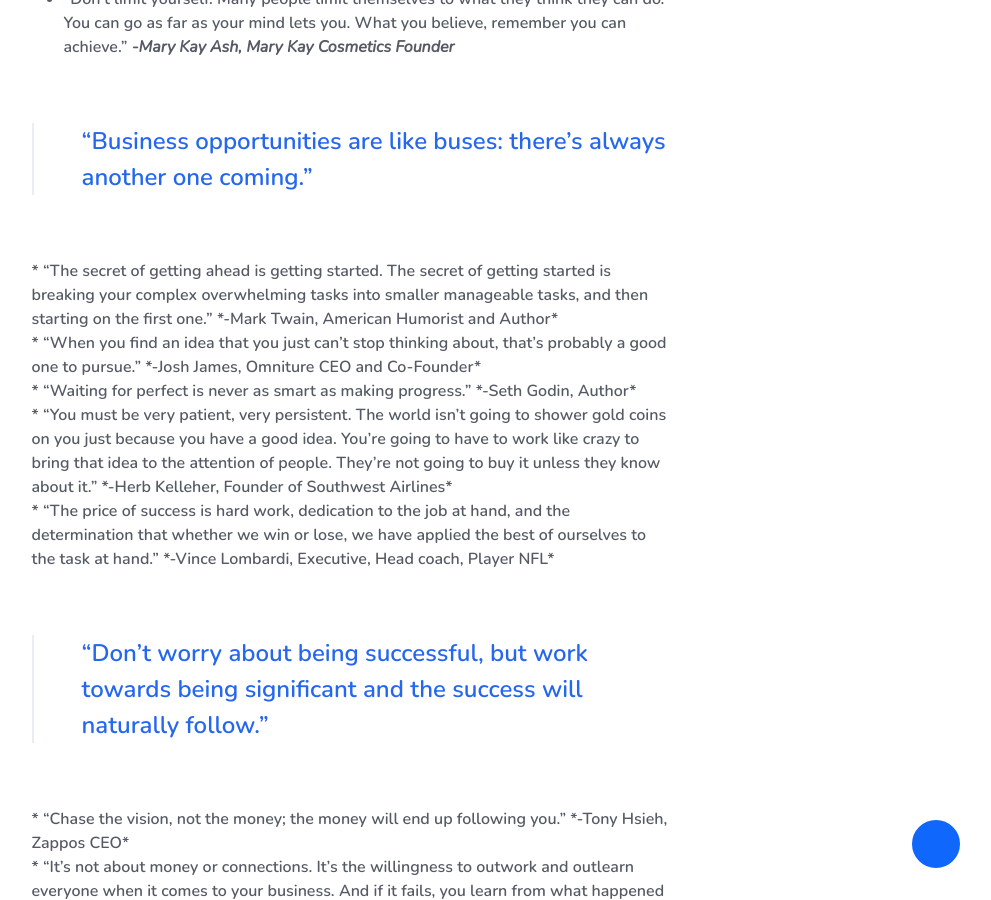
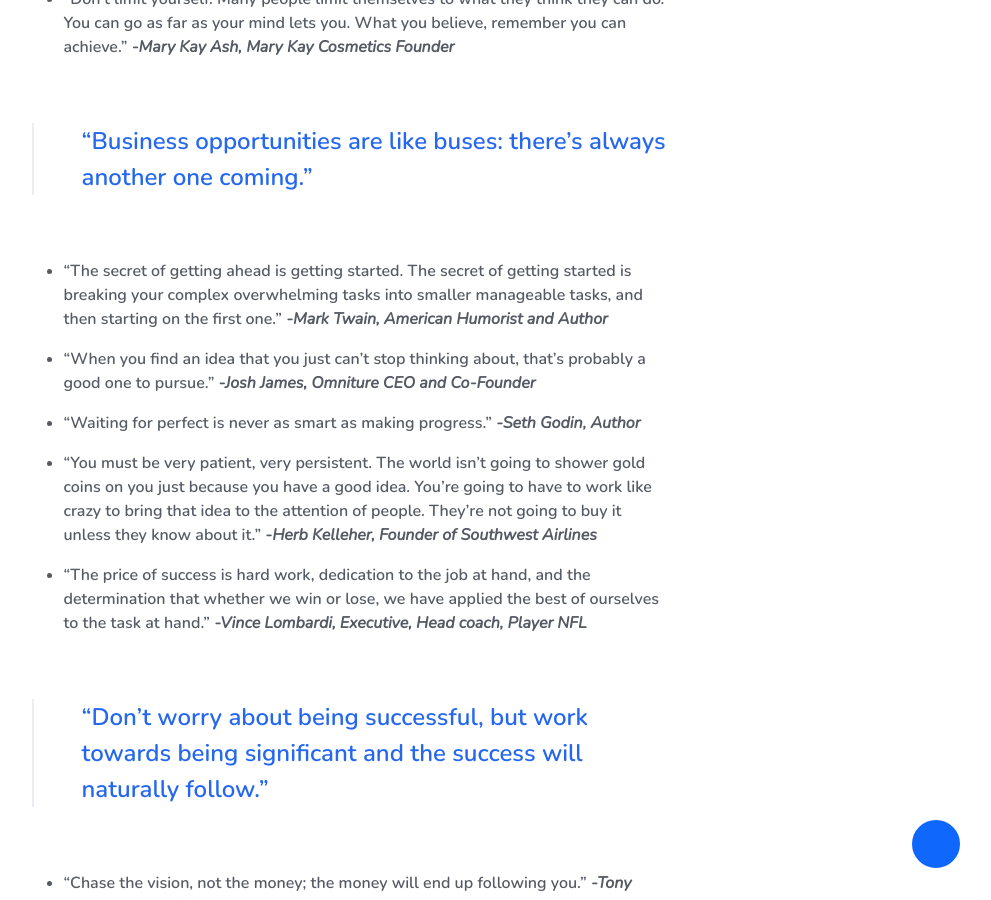
Before and after one commit to neo360africa3/neo360africa3.github.io, a Jekyll site: the page built from _posts/2019-10-10-heres-what-successful-entrepreneurs-have-to-say-about-excelling-in-business.markdown, in a window 1280 px wide and 900 px high, scrolled down 1184 px. Shown: the whole window, without its empty margins (288-1279 px from the left). Built offline with Jekyll 4.4.1, drawn with Linux system fonts in a browser that asks for light colours; our own code applies the rules of GitHub Pages for plain Markdown files; a script that is not in the unit is left out; some of the changed text lies outside the part shown.

Commit message:
Updated Heres What Successful Entrepreneurs Have To Say About Excelling In Business

```diff
--- a/_posts/2019-10-10-heres-what-successful-entrepreneurs-have-to-say-about-excelling-in-business.markdown
+++ b/_posts/2019-10-10-heres-what-successful-entrepreneurs-have-to-say-about-excelling-in-business.markdown
@@ -24,26 +24,24 @@
 <blockquote class="blockquote">
 “Business opportunities are like buses: there’s always another one coming.”
 </blockquote>
-<p>
 
-* “The secret of getting ahead is getting started. The secret of getting started is breaking your complex overwhelming tasks into smaller manageable tasks, and then starting on the first one.” *-Mark Twain, American Humorist and Author* <br/>
+* “The secret of getting ahead is getting started. The secret of getting started is breaking your complex overwhelming tasks into smaller manageable tasks, and then starting on the first one.” *-Mark Twain, American Humorist and Author*
 
-* “When you find an idea that you just can’t stop thinking about, that’s probably a good one to pursue.” *-Josh James, Omniture CEO and Co-Founder* <br/>
+* “When you find an idea that you just can’t stop thinking about, that’s probably a good one to pursue.” *-Josh James, Omniture CEO and Co-Founder*
 
-* “Waiting for perfect is never as smart as making progress.” *-Seth Godin, Author* <br/>
+* “Waiting for perfect is never as smart as making progress.” *-Seth Godin, Author*
 
-* “You must be very patient, very persistent. The world isn’t going to shower gold coins on you just because you have a good idea. You’re going to have to work like crazy to bring that idea to the attention of people. They’re not going to buy it unless they know about it.” *-Herb Kelleher, Founder of Southwest Airlines* <br/>
+* “You must be very patient, very persistent. The world isn’t going to shower gold coins on you just because you have a good idea. You’re going to have to work like crazy to bring that idea to the attention of people. They’re not going to buy it unless they know about it.” *-Herb Kelleher, Founder of Southwest Airlines*
 
-* “The price of success is hard work, dedication to the job at hand, and the determination that whether we win or lose, we have applied the best of ourselves to the task at hand.” *-Vince Lombardi, Executive, Head coach, Player NFL* <br/>
+* “The price of success is hard work, dedication to the job at hand, and the determination that whether we win or lose, we have applied the best of ourselves to the task at hand.” *-Vince Lombardi, Executive, Head coach, Player NFL*
 
 <blockquote class="blockquote">
 “Don’t worry about being successful, but work towards being significant and the success will naturally follow.”
 </blockquote>
-<p>
 
-* “Chase the vision, not the money; the money will end up following you.” *-Tony Hsieh, Zappos CEO* <br/>
+* “Chase the vision, not the money; the money will end up following you.” *-Tony Hsieh, Zappos CEO*
 
-* “It’s not about money or connections. It’s the willingness to outwork and outlearn everyone when it comes to your business. And if it fails, you learn from what happened and do a better job next time.” *-Mark Cuban, Entrepreneur* <br/>
+* “It’s not about money or connections. It’s the willingness to outwork and outlearn everyone when it comes to your business. And if it fails, you learn from what happened and do a better job next time.” *-Mark Cuban, Entrepreneur*
 
 * “Great ideas often receive violent opposition from mediocre minds.” *-Albert Einstein* <br/>
 
```
